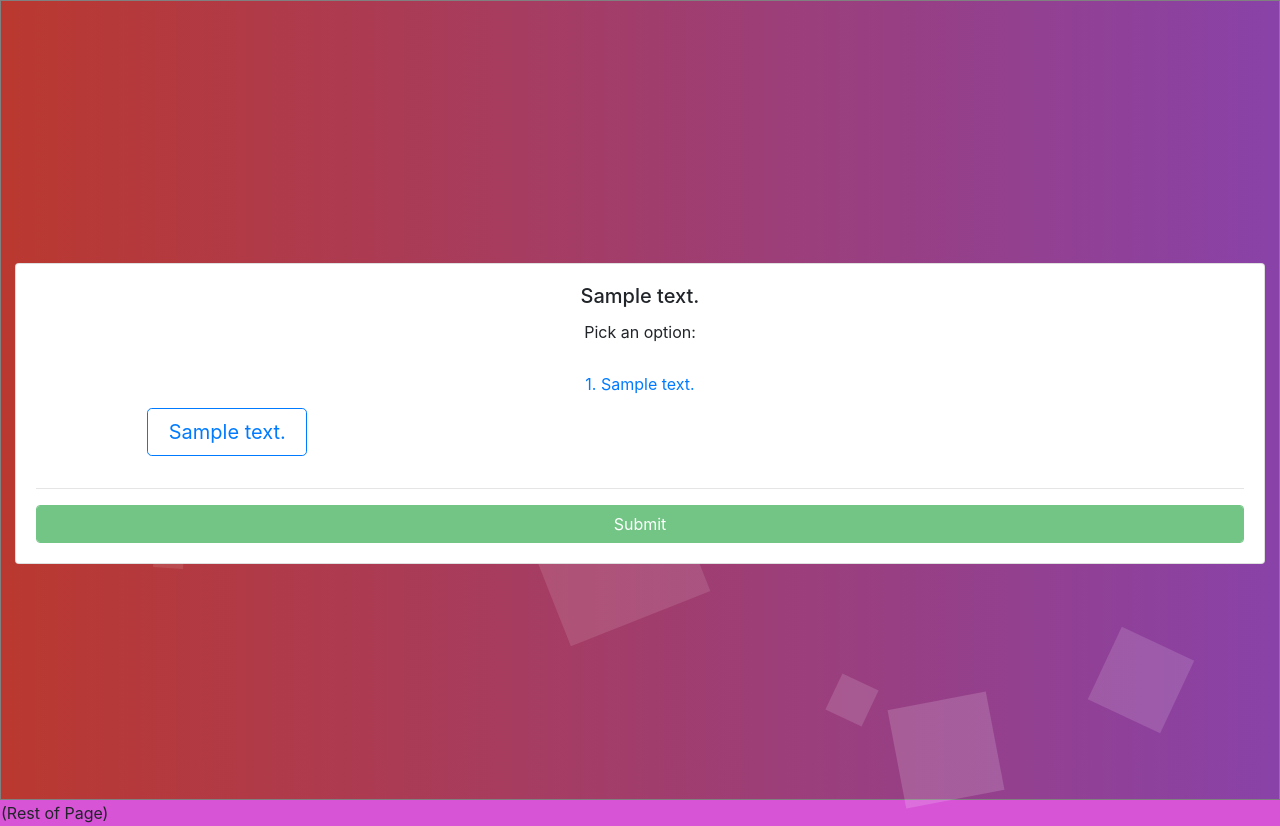
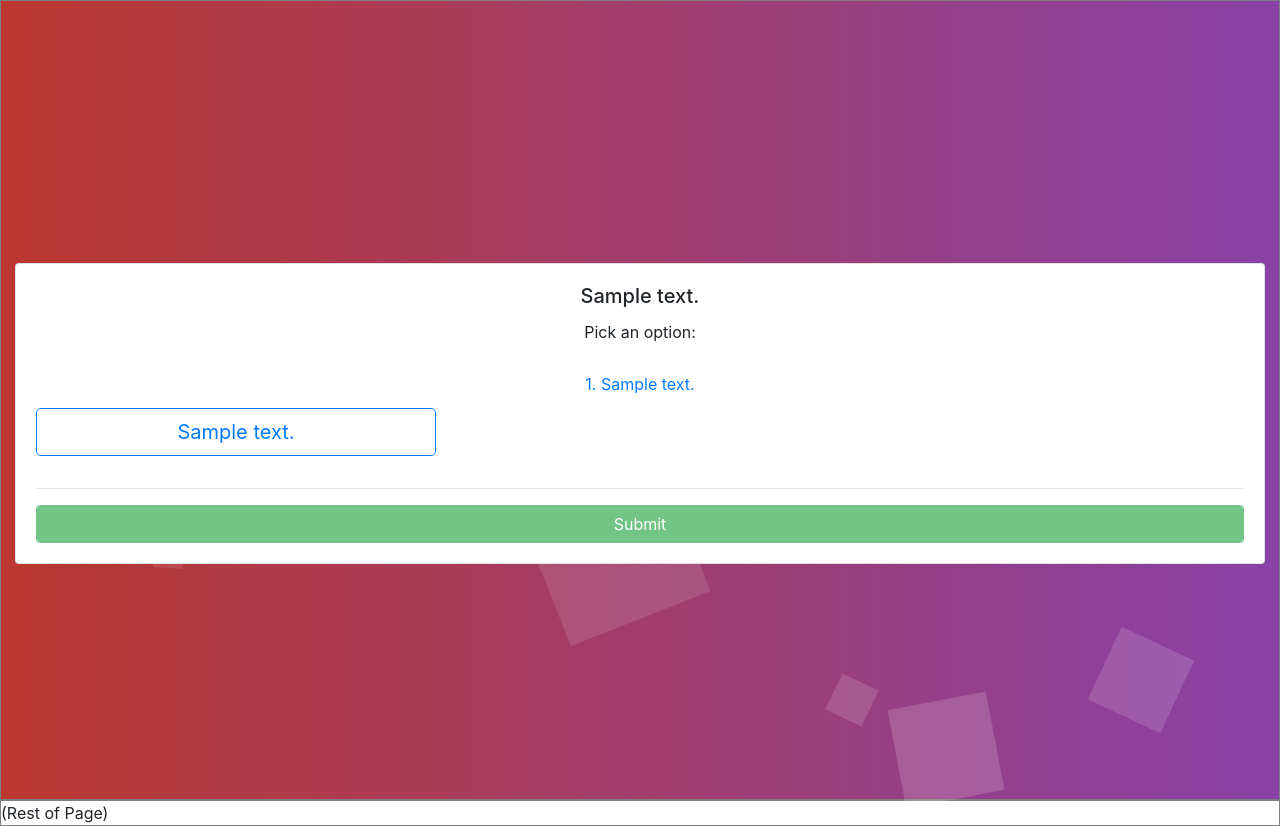
Before and after one commit to MeMeee1/MaliyoQuizApp, a Django app: template quiz/templates/answer_question.html in a window 1280 px wide. Run offline with Django 3.2, Linux system fonts and the light colour scheme; the template is opened without the code that fills it: most values are stand-ins (such as "Sample title", 1, 10 or a date in 2020); form fields are guessed from the names that the template uses; some libraries are stand-ins or nearby versions.

Commit message:
Updated the template

```diff
--- a/quiz/templates/answer_question.html
+++ b/quiz/templates/answer_question.html
@@ -22,12 +22,12 @@
       </ul>
       <div class="row align-items-center">
         {% for option in question.options.all %}
-        <div class="col-4 form-group">
+        <div class="col-sm-3  form-group">
           <button
             type="radio"
             name="{{ option.value }}"
             id="{{ option.pk }}"
-            class="btn btn-outline-primary btn-lg btn-option "
+            class="btn btn-outline-primary btn-lg btn-option btn-block"
             value="{{ option.value }}"
           >
             {{ option.display_text }}
--- a/static/custom.css
+++ b/static/custom.css
@@ -20,11 +20,9 @@
 }
 
 #rest-of-page {
-  border: solid 1px rgb(215, 84, 215);
-  background-color: rgb(215, 84, 215);
+  border: solid 1px gray;
 }
 
 .btn-option{
-    width: 8em;
-    position: relative;
+    width: 20em;
 }
```
